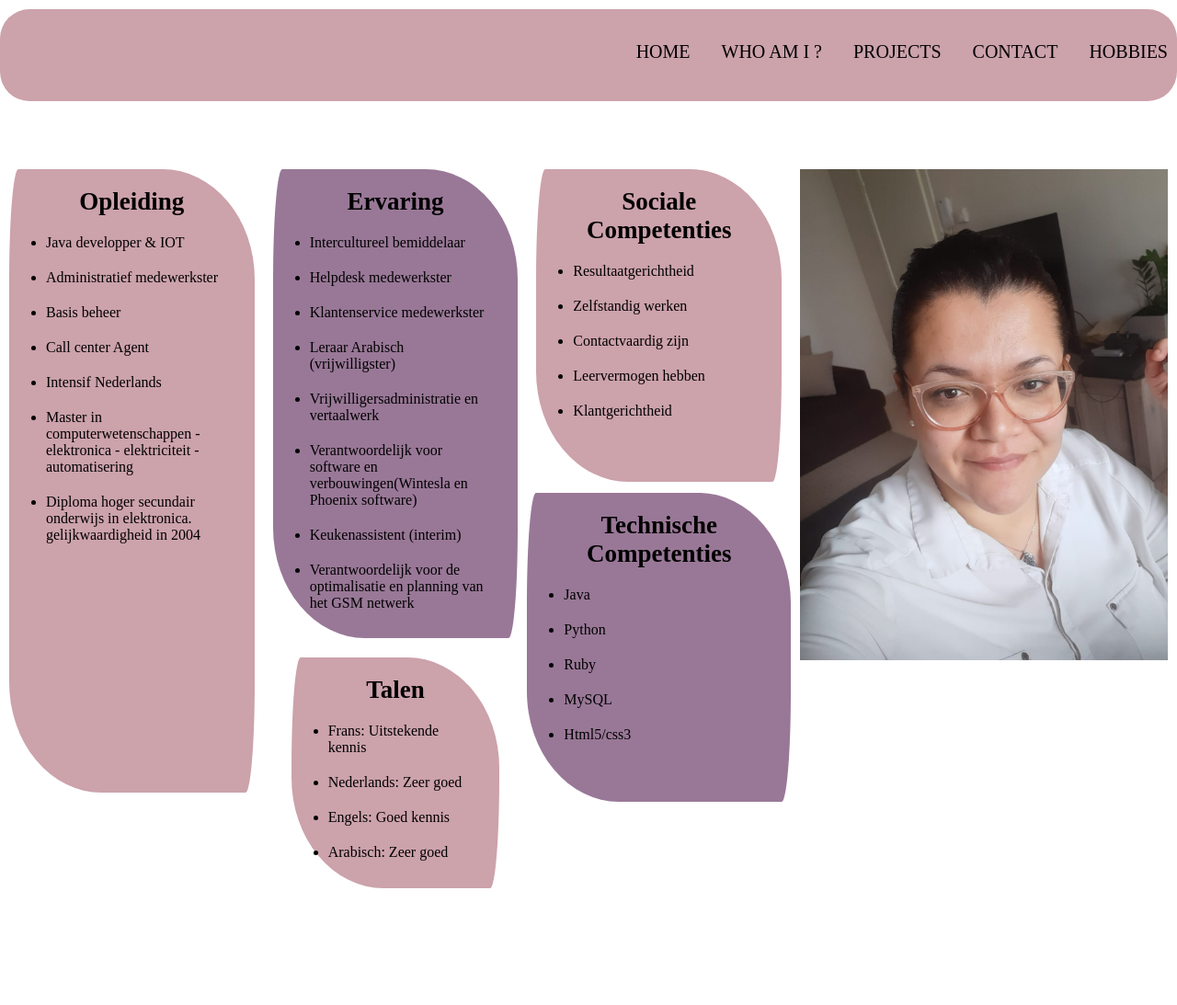
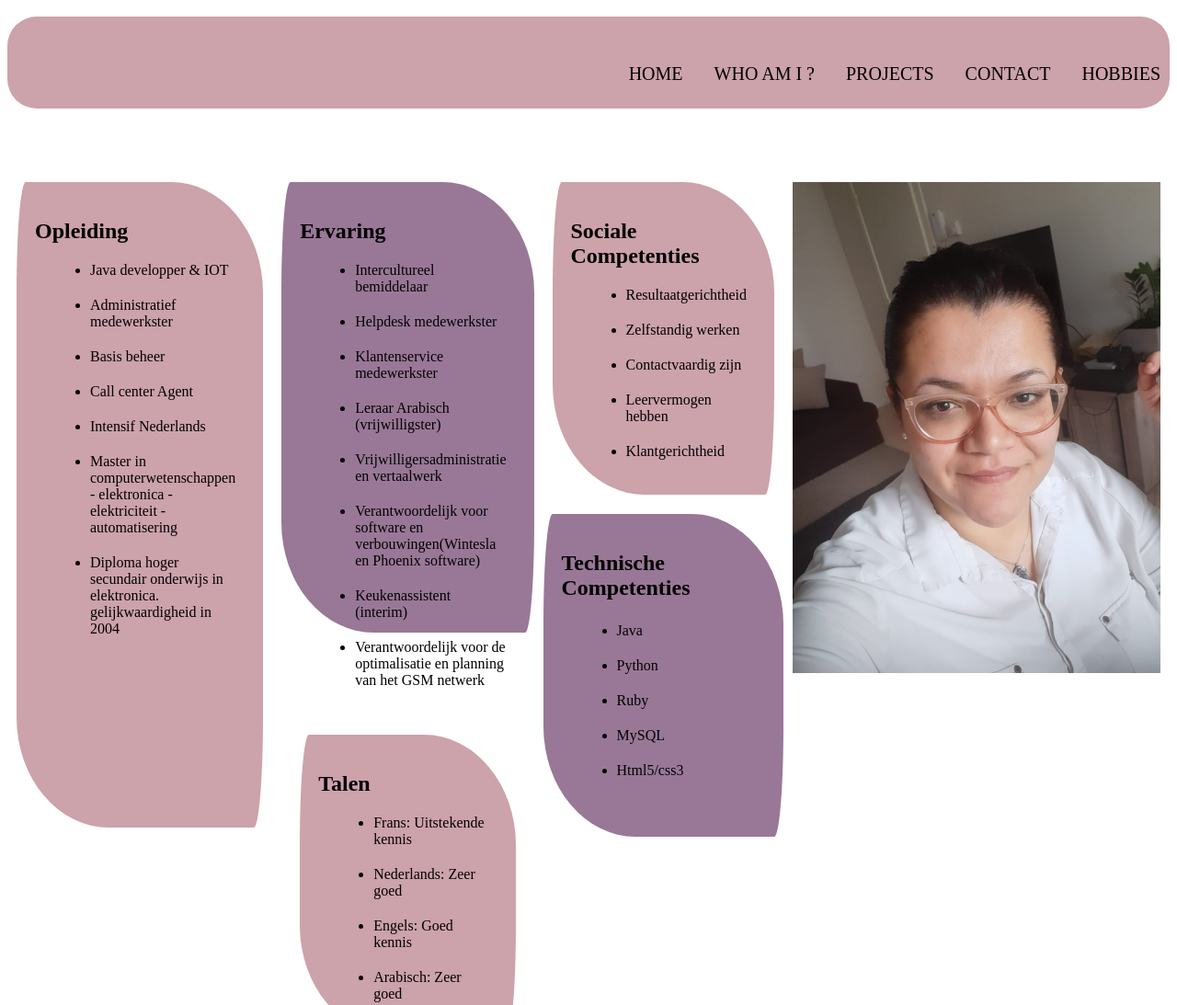
Before and after one commit to FadwaJava/FadwaJava.github.io, a plain HTML site: page htmlpages/whoAmI.html in a window 1280 px wide. Shown: the top 1093 px of the page at 92% size. Before the commit the page ends 966 px from the top, so only its background shows below. Drawn offline with Linux system fonts and the light colour scheme.

Commit message:
all css files apart

```diff
--- /dev/null
+++ b/cssFiles/contactpageStyle.css
@@ -0,0 +1,87 @@
+body{
+
+    border-radius: 30px;
+    display: grid;
+    grid-template-columns: 1fr 1fr 1fr 1fr;
+    grid-template-rows:20% 30% 35% ;
+    max-width: auto;
+    height: 100%;
+}
+
+nav{
+    grid-column: 1/5;
+    grid-row: 1/2;
+    background-color:  rgb(204, 162, 171);
+    border-radius: 2em;
+    text-align: right;
+    height: 100px;
+    margin-top: 10px;
+}
+nav ul li {
+    font-size: 20px;
+    text-align: right;
+    list-style-type: none;}
+
+ul#menu li {
+        margin: 35px 10px 10px 20px;
+        display: inline-block;
+    }
+a{
+        text-decoration: none;
+        color : black;
+       }
+
+a:hover{
+        color:blue;
+        text-decoration: underline;
+
+    }
+
+form{
+     margin: 50px;
+    grid-column: 2/4;
+    grid-row: 2/4;
+    height: 200px;
+    width : 500px;
+    background-color: #997897;
+    padding: 2em;
+    border: 1px solid rgb(177, 56, 56);
+    border-radius: 1em;
+    font-size: 18px;
+    }
+button{
+    font-size: 15px;
+    position: relative;
+    margin-top: 10px;
+
+    }
+label {
+/* Pour être sûrs que toutes les étiquettes ont même taille et sont correctement alignées */
+    display: inline-block;
+    width: 80px;
+    text-align: center;
+    padding-bottom: 10px;
+      }
+
+input, textarea {
+        /* Pour s'assurer que tous les champs texte ont la même police.
+           Par défaut, les textarea ont une police monospace */
+    font: 1em sans-serif;
+
+        /* Pour que tous les champs texte aient la même dimension */
+    width: 400px;
+    box-sizing: border-box;
+
+        /* Pour harmoniser le look & feel des bordures des champs texte */
+    border: 1px solid #999;
+    border-radius: 1em;
+
+      }
+input{
+    line-height: 35px;
+
+      }
+textarea{
+    line-height: 40px;
+    vertical-align: top;
+      }
--- /dev/null
+++ b/cssFiles/cvpageStyle.css
@@ -0,0 +1,97 @@
+body{
+
+    border-radius: 30px;
+    display: grid;
+    grid-template-columns: 1fr 1fr 1fr 1fr;
+    grid-template-rows:20% 30% 35% ;
+    max-width: auto;
+    height: 100%;
+}
+
+nav{
+    grid-column: 1/5;
+    grid-row: 1/2;
+    background-color:  rgb(204, 162, 171);
+    border-radius: 2em;
+    text-align: right;
+    height: 100px;
+    margin-top: 10px;
+}
+nav ul li {
+    font-size: 20px;
+    text-align: right;
+    list-style-type: none;}
+
+ul#menu li {
+        margin: 35px 10px 10px 20px;
+        display: inline-block;
+    }
+a{
+        text-decoration: none;
+        color : black;
+       }
+
+a:hover{
+        color:blue;
+        text-decoration: underline;
+}
+
+
+ul li{
+    margin: 20px 10px 10px 20px;
+    text-align: left;
+    font:initial;
+    }
+
+    section{
+        border:  white;
+        border-radius: 10px 100px / 120px;
+        }
+
+    #portrait{
+        margin: 10px;
+        grid-row:2/4;
+        grid-column: 4;
+        border-radius: 2em;;
+
+    }
+
+    #Opleiding{
+      grid-column:1;
+      grid-row: 2/5;
+      background-color:rgb(204, 162, 171);
+      margin:10px;
+      padding: 20px;
+
+  }
+  #Ervaring{
+          grid-column:2;
+          grid-row: 2/5 ;
+          background-color:#997897;
+          padding: 20px;
+          margin:10px;
+          height:450px;
+
+  }
+  #SocialeCompetenties{
+      grid-column:3;
+          grid-row: 2/3 ;
+          background-color:rgb(204, 162, 171);
+          padding: 20px;
+          margin:10px;
+          height: 300px;
+  }
+  #TechnischeCompetenties{
+      grid-column:3;
+          grid-row: 3/5 ;
+          background-color:#997897;
+          padding: 20px;
+          margin-top:100px;
+  }
+  #Talen{
+      grid-column:3;
+          grid-row: 3/5 ;
+          background-color:rgb(204, 162, 171);
+          padding: 20px;
+          margin-top:50px;
+  }
--- /dev/null
+++ b/cssFiles/hobbiespageStyle.css
@@ -0,0 +1,67 @@
+
+
+body{
+    border-radius: 30px;
+    display: grid;
+    grid-template-columns: 1fr 1fr 1fr 1fr;
+    grid-template-rows:15% 1fr 1fr 1fr;
+    max-width: auto;
+    height: 100%;
+
+}
+
+nav{
+    grid-column: 1/5;
+    grid-row: 1/2;
+    background-color:  rgb(204, 162, 171);
+    border-radius: 2em;
+    text-align: right;
+    height: 100px;
+    margin-top: 10px;
+}
+
+nav ul li {
+    font-size: 20px;
+    text-align: right;
+    list-style-type: none;}
+
+ul#menu li {
+        margin: 35px 10px 10px 20px;
+        display: inline-block;
+    }
+a{
+        text-decoration: none;
+        color : black;
+       }
+
+a:hover{
+        color:blue;
+        text-decoration: underline;
+
+    }
+#picture1{
+        grid-row: 2;
+        grid-column:2;
+        padding:10px 10px 10px 10px;
+      }
+#picture2{
+    grid-row: 3;
+    grid-column: 2;
+    padding:10px 10px 10px 10px;
+}
+#picture3{
+    grid-row: 2;
+    grid-column: 3;
+    padding:10px 10px 10px 10px;
+
+    }
+
+#picture4{
+    grid-row: 3;
+    grid-column:3;
+    padding:10px 10px 10px 10px;
+
+}
+h2{
+    text-align:center
+}
--- /dev/null
+++ b/cssFiles/style.css
@@ -0,0 +1,108 @@
+*{
+    padding :0%;
+    margin :0%;
+}
+
+body{
+
+    border-radius: 30px;
+    display: grid;
+    grid-template-columns: 1fr 1fr 1fr 1fr;
+    grid-template-rows:20% 30% 35% ;
+    max-width: auto;
+    height: 100%;
+}
+
+h1{
+    text-align: center;
+    font-family: -apple-system, BlinkMacSystemFont, 'Segoe UI', Roboto, Oxygen, Ubuntu, Cantarell, 'Open Sans', 'Helvetica Neue', sans-serif;
+}
+p{
+    text-align: center;
+    font-size: 20px;
+    font-style: italic;
+}
+a{
+    text-decoration: none;
+    color : black;
+   }
+
+a:hover{
+    color:blue;
+    text-decoration: underline;
+
+}
+section{
+    font-size: large;
+    border:  white;
+    border-radius: 10px 100px / 120px;
+    }
+
+nav{
+    grid-column: 1/5;
+    grid-row: 1/2;
+    background-color:  rgb(204, 162, 171);
+    border-radius: 2em;
+    text-align: right;
+    height: 100px;
+    margin-top: 10px;
+}
+
+#home{
+    grid-column: 1/5 ;
+    grid-row : 2/4;
+    background-color: #997897;
+    padding-top:  50px;
+    margin-bottom: 10px;
+}
+
+#who{
+    grid-column:1;
+    grid-row: 4/5;
+    background-color:rgb(204, 162, 171);
+    padding: 20px;
+}
+
+#project{
+    grid-column:2;
+    grid-row: 4/5 ;
+    background-color:#997897;
+    padding: 20px;
+}
+#contact{
+    grid-column:3;
+    grid-row: 4/5 ;
+    background-color: rgb(204, 162, 171);
+    padding: 20px;
+}
+#hobbies{
+    grid-column:4;
+    grid-row:4/5;
+    background-color: #997897;
+    padding: 20px;
+}
+
+
+#menu{
+    display:inline-block
+
+}
+nav ul li {
+    font-size: 20px;
+    text-align: right;
+    list-style-type: none;}
+
+ul#menu li {
+  margin: 35px 10px 10px 20px;
+  display: inline-block;
+    }
+
+h2{
+    text-align:center
+}
+
+
+#git{
+    grid-column: 3/4;
+    grid-row: 4;
+}
--- a/htmlpages/whoAmI.html
+++ b/htmlpages/whoAmI.html
@@ -4,7 +4,7 @@
         <meta charset="UTF-8">
         <meta name="viewport" content="width=device-width, initial-scale=1.0">
         <meta name="viewport" content="length=device-length, initial-scale=1.0">
-        <link rel="stylesheet" href="/style.css">
+        <link rel="stylesheet" href="/cssFiles/cvpageStyle.css">
         <title>Contact Page</title>
     </head>
     <body >
--- a/style.css
+++ /dev/null
@@ -1,242 +0,0 @@
-*{
-    padding :0%;
-    margin :0%;
-}
-#hobbiespage{
-    border-radius: 30px;
-    display: grid;
-    grid-template-columns: 1fr 1fr 1fr 1fr;
-    grid-template-rows:15% 1fr 1fr 1fr;
-    max-width: auto;
-    height: 100%;
-
-}
-body{
-
-    border-radius: 30px;
-    display: grid;
-    grid-template-columns: 1fr 1fr 1fr 1fr;
-    grid-template-rows:20% 30% 35% ;
-    max-width: auto;
-    height: 100%;
-}
-
-h1{
-    text-align: center;
-    font-family: -apple-system, BlinkMacSystemFont, 'Segoe UI', Roboto, Oxygen, Ubuntu, Cantarell, 'Open Sans', 'Helvetica Neue', sans-serif;
-}
-p{
-    text-align: center;
-    font-size: 20px;
-    font-style: italic;
-}
-a{
-    text-decoration: none;
-    color : black;
-   }
-
-a:hover{
-    color:blue;
-    text-decoration: underline;
-
-}
-section{
-    font-size: large;
-    border:  white;
-    border-radius: 10px 100px / 120px;
-    }
-
-nav{
-    grid-column: 1/5;
-    grid-row: 1/2;
-    background-color:  rgb(204, 162, 171);
-    border-radius: 2em;
-    text-align: right;
-    height: 100px;
-    margin-top: 10px;
-}
-
-#home{
-    grid-column: 1/5 ;
-    grid-row : 2/4;
-    background-color: #997897;
-    padding-top:  50px;
-    margin-bottom: 10px;
-}
-
-#who{
-    grid-column:1;
-    grid-row: 4/5;
-    background-color:rgb(204, 162, 171);
-    padding: 20px;
-}
-
-#project{
-    grid-column:2;
-    grid-row: 4/5 ;
-    background-color:#997897;
-    padding: 20px;
-}
-#contact{
-    grid-column:3;
-    grid-row: 4/5 ;
-    background-color: rgb(204, 162, 171);
-    padding: 20px;
-}
-#hobbies{
-    grid-column:4;
-    grid-row:4/5;
-    background-color: #997897;
-    padding: 20px;
-}
-
-form{
-    margin: 50px;
-    grid-column: 2/4;
-    grid-row: 2/4;
-    height: 200px;
-    width : 500px;
-    background-color: #997897;
-    padding: 2em;
-    border: 1px solid rgb(177, 56, 56);
-    border-radius: 1em;
-    font-size: 18px;
-}
-button{
-    font-size: 15px;
-    position: relative;
-    margin-top: 10px;
-
-}
-label {
-    /* Pour être sûrs que toutes les étiquettes ont même taille et sont correctement alignées */
-    display: inline-block;
-    width: 80px;
-    text-align: center;
-    padding-bottom: 10px;
-  }
-
-  input, textarea {
-    /* Pour s'assurer que tous les champs texte ont la même police.
-       Par défaut, les textarea ont une police monospace */
-    font: 1em sans-serif;
-
-    /* Pour que tous les champs texte aient la même dimension */
-    width: 400px;
-    box-sizing: border-box;
-
-    /* Pour harmoniser le look & feel des bordures des champs texte */
-    border: 1px solid #999;
-    border-radius: 1em;
-
-  }
-  input{
-      line-height: 35px;
-
-  }
-  textarea{
-      line-height: 40px;
-      vertical-align: top;
-  }
-
-#menu{
-    display:inline-block
-
-}
-ul li{
-    margin: 20px 10px 10px 20px;
-    text-align: left;
-    font:initial;
-
-}
-nav ul li {
-    font-size: 20px;
-    text-align: right;
-    list-style-type: none;}
-
-    ul#menu li {
-        margin: 35px 10px 10px 20px;
-        display: inline-block;
-    }
-#picture1{
-        grid-row: 2;
-        grid-column:2;
-        padding:10px 10px 10px 10px;
-      }
-#picture2{
-    grid-row: 3;
-    grid-column: 2;
-    padding:10px 10px 10px 10px;
-}
-#picture3{
-    grid-row: 2;
-    grid-column: 3;
-    padding:10px 10px 10px 10px;
-
-    }
-
-#picture4{
-    grid-row: 3;
-    grid-column:3;
-    padding:10px 10px 10px 10px;
-
-}
-h2{
-    text-align:center
-}
-
-.littlelinks{
-     color: blue;
-    text-decoration: underline;
-    text-decoration-color: blue;
-  }
-  #portrait{
-      margin: 10px;
-      grid-row:2/4;
-      grid-column: 4;
-
-  }
-
-  #Opleiding{
-    grid-column:1;
-    grid-row: 2/5;
-    background-color:rgb(204, 162, 171);
-    margin:10px;
-    padding: 20px;
-
-}
-#Ervaring{
-        grid-column:2;
-        grid-row: 2/5 ;
-        background-color:#997897;
-        padding: 20px;
-        margin:10px;
-        height:470px;
-
-}
-#SocialeCompetenties{
-    grid-column:3;
-        grid-row: 2/3 ;
-        background-color:rgb(204, 162, 171);
-        padding: 20px;
-        margin:10px;
-        height: 300px;
-}
-#TechnischeCompetenties{
-    grid-column:3;
-        grid-row: 3/5 ;
-        background-color:#997897;
-        padding: 20px;
-        margin-top:100px;
-}
-#Talen{
-    grid-column:3;
-        grid-row: 3/5 ;
-        background-color:rgb(204, 162, 171);
-        padding: 20px;
-        margin-top:50px;
-}
-#git{
-    grid-column: 3/4;
-    grid-row: 4;
-}
```
Also changed, not shown: htmlpages/contact.html (+1 -1 lines), htmlpages/hobbies.html (+2 -2 lines), htmlpages/other_projects.html (+2 -2 lines), index.html (+1 -1 lines).
